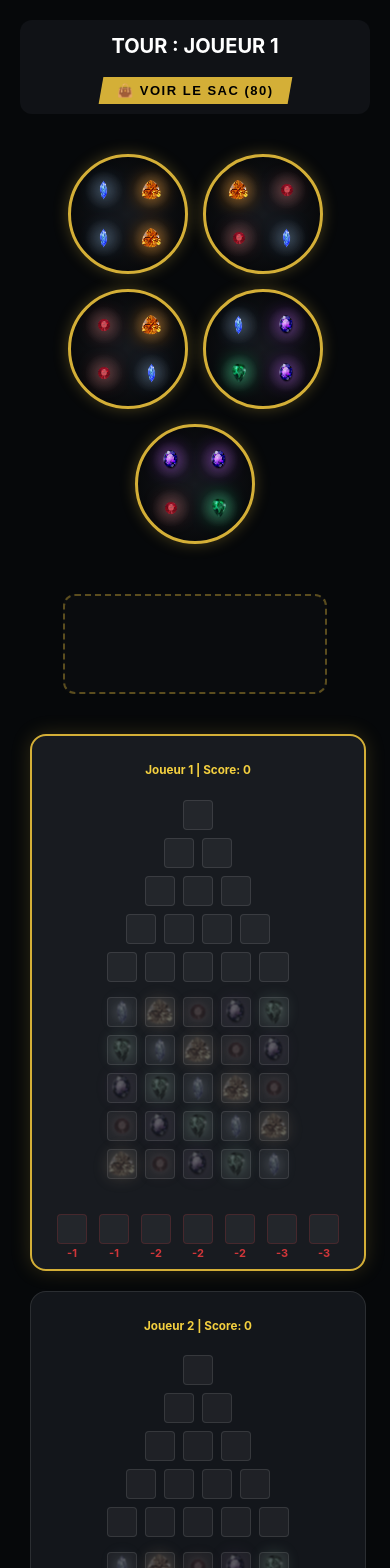
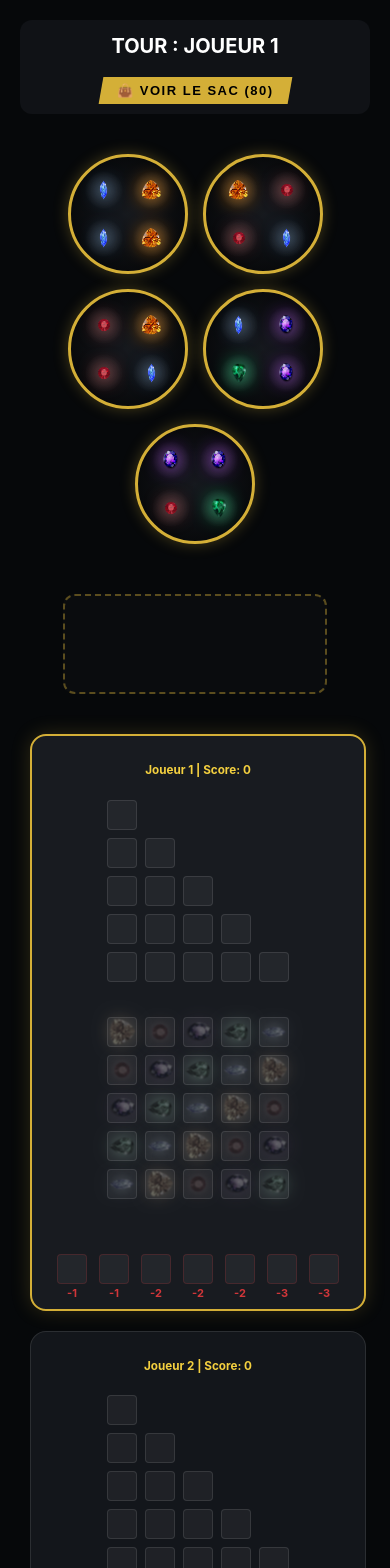
Before and after one commit to Mahkalix/Azul-Infinity-Stones, a React (Vite) app: page /game in a window 390 px wide. Shown: the top 1568 px of the page. Built offline with nearby package versions, Linux system fonts and the light colour scheme.

Commit message:
fix: rotate plateau jeu

```diff
--- a/src/pages/Game/Game.module.scss
+++ b/src/pages/Game/Game.module.scss
@@ -240,8 +240,8 @@
     }
 
     &.filled {
-    border-color: rgba(255, 255, 255, 0.3);
-    background: rgba(255, 255, 255, 0.1);
+        border-color: rgba(255, 255, 255, 0.3);
+        background: rgba(255, 255, 255, 0.1);
 
         .ghost {
             display: none;
@@ -389,10 +389,21 @@ $tile-size-tablet: 35px;
         }
     }
 
+    .wall {
+        transform: rotate(90deg);
+        transform-origin: center;
+        // Ajuste la marge car la rotation ne change pas l'espace occupé initialement
+        margin: 20px 0;
+    }
+
     .boardGrid {
         flex-direction: column;
         align-items: center;
         gap: 15px;
+    }
+
+    .patterns {
+        align-items: flex-start;
     }
 
     .line {
```
